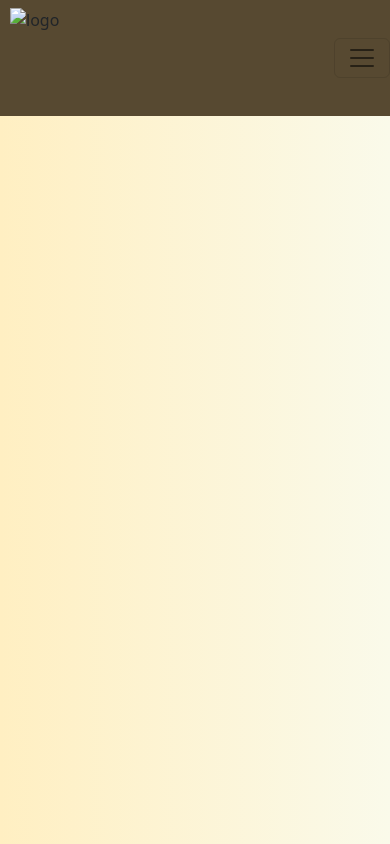
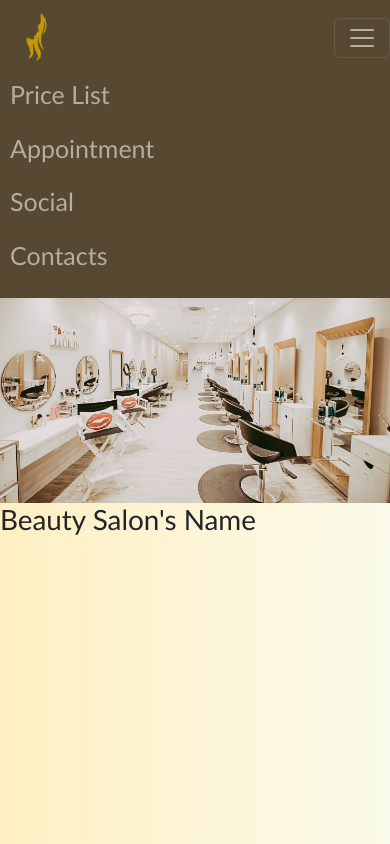
Before and after one commit to soiicy/html-css-task, a plain HTML site: page index.html in a window 390 px wide. Drawn offline with nearby package versions, Linux system fonts and the light colour scheme.

Commit message:
Added Loading Animation and some info in article

```diff
--- a/index.html
+++ b/index.html
@@ -2,7 +2,7 @@
 <html lang="en">
 <head>
     <meta charset="UTF-8">
-    <meta name="viewport" content="width=device-width, initial-scale=1.0">
+    <meta name="viewport" content="width=device-width, initial-scale=1.0, shrink-to-fit=no">
     <title>Beauty Salon</title>
 
     <link href="https://cdn.jsdelivr.net/npm/bootstrap@5.2.2/dist/css/bootstrap.min.css" rel="stylesheet" integrity="sha384-Zenh87qX5JnK2Jl0vWa8Ck2rdkQ2Bzep5IDxbcnCeuOxjzrPF/et3URy9Bv1WTRi" crossorigin="anonymous">
@@ -14,27 +14,60 @@
 </head>
 <body id="body">
 
+    <div class="text-center" id="loader">
+        <div id="spinner" class="spinner-border spinner-border-lg" role="status"></div>
+    </div>
+
+    <div id="preloader-finished">
+
+
+
+
         <!-- #header starts -->
         <div id="header">
-        <nav class="navbar navbar-expand-lg navbar-dark>
+            <nav class="navbar navbar-expand-sm navbar-dark">
                 <a href="#" class="navbar-brand">
-                <img src="img/nav-bar/logo.png" width="100" height="100" alt="logo">
+                    <img src="img/navbar-photos/logo.png" width="50" height="50" alt="logo">
                 </a>
 
-            <button class="navbar-toggler" type="button" data-toggle="collapse" data-target="#navbarSupportedContent" aria-conrols="navbarSupportedContent" aria-expanded="false" aria-label="Toggle Navigation">
+                <button class="navbar-toggler collapsed" type="button" data-bs-toggle="collapse" data-bs-target="#navbarSupportedContent" aria-conrols="navbarSupportedContent" aria-expanded="true" aria-label="Toggle navigation">
                     <span class="navbar-toggler-icon"></span>
                 </button>
+
+                <div class="navbar-collapse collapse show" id="navbarSupportedContent">
+                    <ul class="navbar-nav me-auto mb-2">
+                        <li class="nav-item active">
+                            <a href="#" class="nav-link">Price List</a>
+                        </li>
+                        <li class="nav-item">
+                            <a href="#" class="nav-link">Appointment</a>
+                        </li>
+                        <li class="nav-item">
+                            <a href="#" class="nav-link">Social</a>
+                        </li>
+                        <li class="nav-item">
+                            <a href="#" class="nav-link">Contacts</a>
+                        </li>
+
+                    </ul>
+                </div>
             </nav>
         </div>
 
         <!-- #article starts -->
         <div id="article">
+            <img src="img/article-photos/salon-image1.jfif" class="img-fluid" alt="...">
+        </div>
 
+        <div class="headInfo">
+            <h1>Beauty Salon's Name</h1>
         </div>
 
         <!-- #footer starts -->
         <div id="footer">
 
         </div>
+    </div>
+
 </body>
 </html>
--- a/style/article.css
+++ b/style/article.css
@@ -0,0 +1,9 @@
+.img-fluid {
+    display: block;
+    margin: auto;
+}
+
+.headInfo {
+    display: block;
+    margin: auto;
+}
--- a/style/body.css
+++ b/style/body.css
@@ -1,8 +1,39 @@
 #body {
     background: -webkit-linear-gradient(right, #FAFAEA, #FFEFC2);
+    margin: 0;
+    font-family:'Gill Sans', 'Gill Sans MT', Calibri, 'Trebuchet MS', sans-serif;
 }
 
-.navbar {
-    padding-left: 10px;
-    background-color: #574931;
+#loader {
+    position: fixed;
+    animation: loader 3s ease-in;
+    z-index: -12;
+    opacity: 0;
+    background-color: white;
+    width: 100%;
+    height: 100%;
+
 }
+
+#spinner {
+    position: relative;
+    top: 50%;
+}
+
+@keyframes loader {
+    0% {
+        opacity: 1;
+        z-index: 1000;
+
+    }
+
+    50% {
+        opacity: 1;
+        z-index: 1000;
+    }
+
+    100% {
+        opacity: 0;
+        z-index: 1;
+    }
+}
--- a/style/header.css
+++ b/style/header.css
@@ -0,0 +1,15 @@
+.navbar {
+    padding-left: 10px;
+    background-color: #574931;
+    font-size: 25px;
+}
+
+
+.navbar-brand{
+    transition: 1s;
+}
+
+.navbar-brand:hover {
+    transform:rotate(-20deg) scale(1.3);
+    transition: 1s;
+}
```
Also changed, not shown: img/article-photos/salon-image1.jfif (added), img/navbar-photos/logo.png (renamed from img/logo.png.png). Lines whose indentation alone changed are shown as unchanged.
